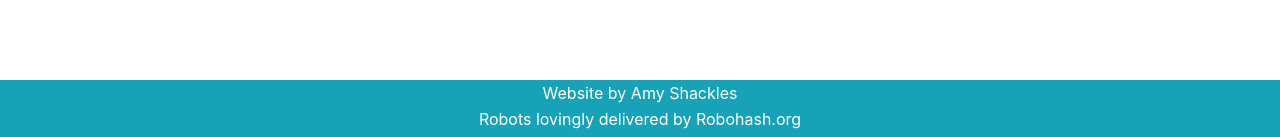
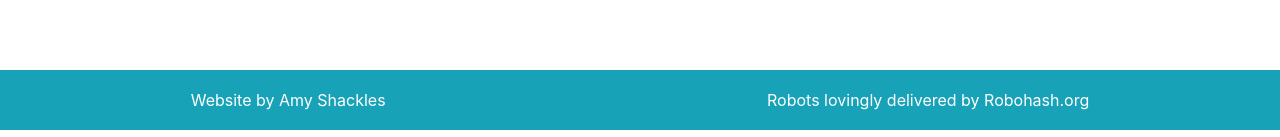
Before and after one commit to AmyShackles/icons-for-great-good, a React (Create React App) app: page /robot in a window 1280 px wide. Shown: the part 672-809 px from the top of the page. Built offline with nearby package versions, Linux system fonts and the light colour scheme; no server answers.

Commit message:
Made footer more responsive

```diff
--- a/src/App.css
+++ b/src/App.css
@@ -76,6 +76,7 @@
   color: white;
   width: 100%;
   position: static;
+  justify-content:center;
 }
 
 #footer p{
@@ -130,7 +131,7 @@
 #main {
   display: flex;
   justify-content: center;
-  min-height: calc(100vh - 110px);
+  min-height: calc(100vh - 120px);
   max-height: 100%;
 }
 #cat-image {
@@ -143,7 +144,9 @@
   justify-content: center;
 }
 @media screen and (max-width: 992px) {
-
+  #main {
+    min-height: calc(100vh - 110px);
+  }
   #header {
     height: 56px;
     top: 0;
@@ -151,4 +154,13 @@
   .top-bar {
     height: 56px;
   }
+
 }
+
+@media screen and (min-width: 550px) {
+  #footer {
+    flex-direction: row;
+    align-items: center;
+    justify-content: space-around;
+  }
+}
```
